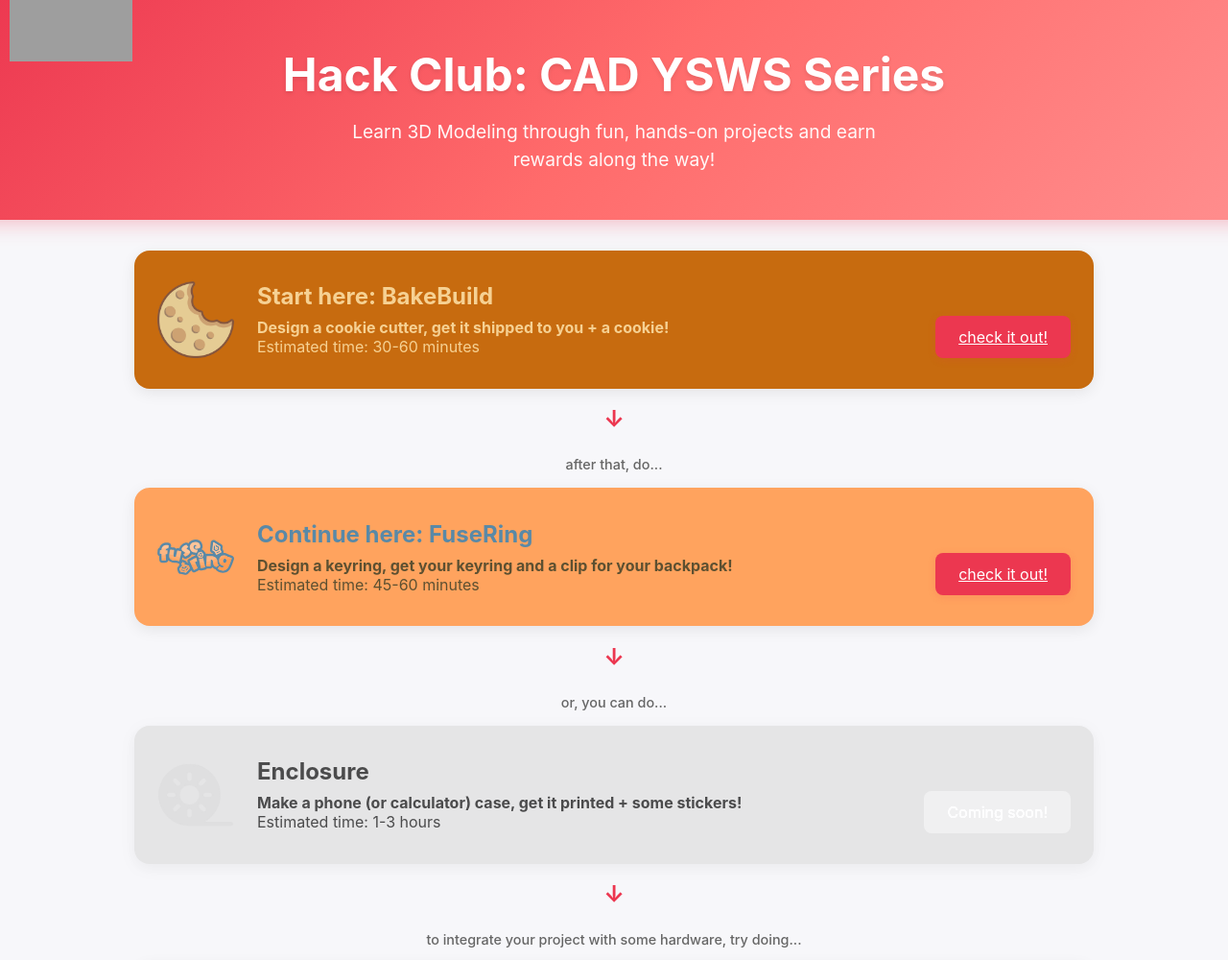
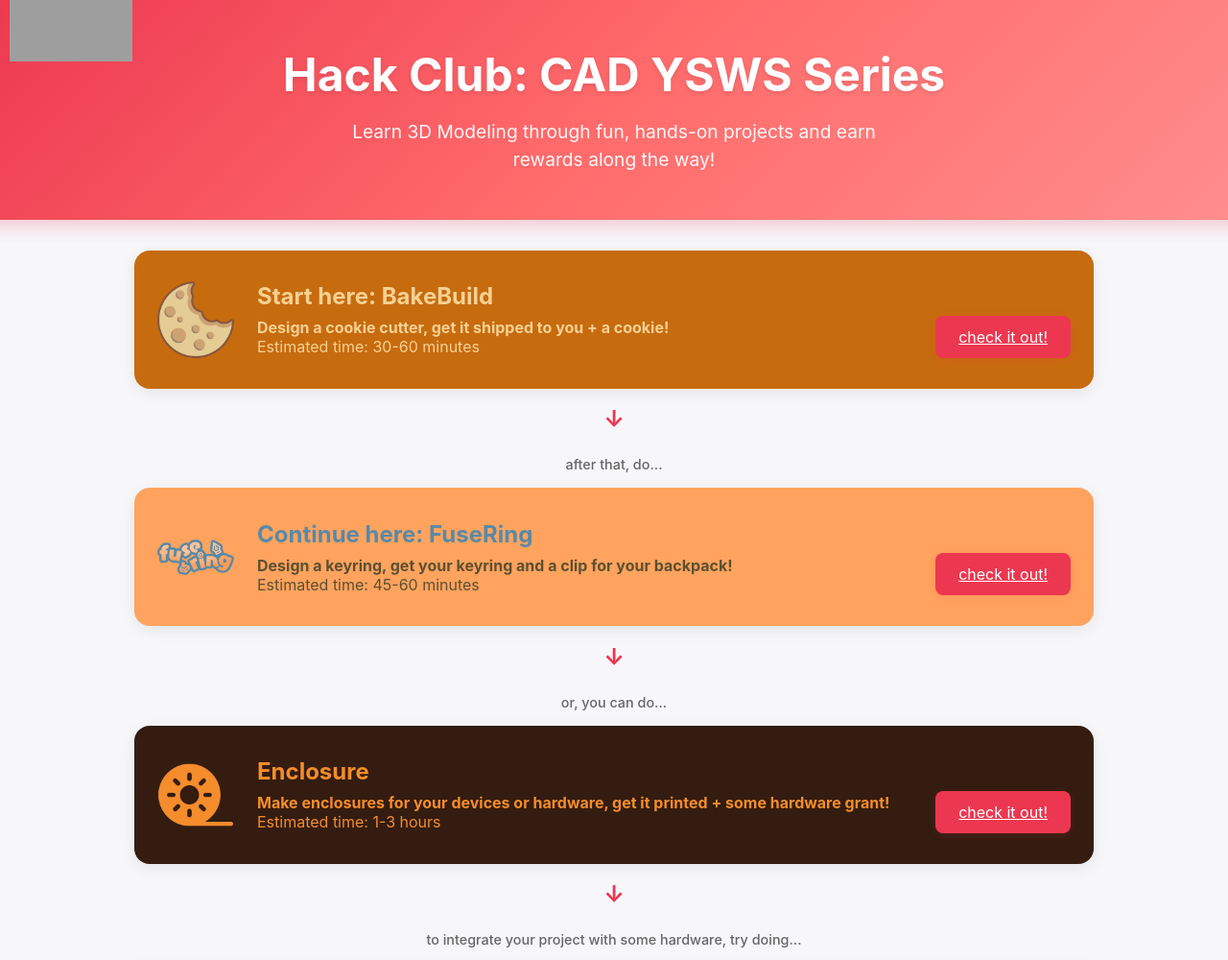
Before and after one commit to hackclub/cad, a plain HTML site: page index.html in a window 1280 px wide. Shown: the top 1000 px of the page at 96% size. Drawn offline with Linux system fonts and the light colour scheme; grey boxes are pictures that could not be loaded; a web font is replaced by a local one.

Commit message:
Update enclosure project description and change button to link

```diff
--- a/index.html
+++ b/index.html
@@ -38,14 +38,14 @@
         </div>
                 <div class="arrow">↓</div>
         <div class="flow-indicator">or, you can do...</div>
-        <div class="box unreleased-box" style="--box-bg: #ffcc00; --box-title: #000; --box-desc: #000;">
-            <img class="box-img unreleased" src="./imgs/enclosure.png" alt="Enclosure Logo">
+        <div class="box" style="--box-bg: #341C10; --box-title: #F48D2C; --box-desc: #F48D2C;">
+            <img class="box-img" src="./imgs/enclosure.png" alt="Enclosure Logo">
             <div class="box-content">
                 <div class="box-title">Enclosure</div>
-                <div class="box-desc"><strong>Make a phone (or calculator) case, get it printed + some stickers!</strong></div>
+                <div class="box-desc"><strong>Make enclosures for your devices or hardware, get it printed + some hardware grant!</strong></div>
                 <div class="box-desc">Estimated time: 1-3 hours</div>
             </div>
-            <button class="box-btn unreleased-btn" disabled>Coming soon!</button>
+            <a href="https://enclosure.hackclub.com" class="box-btn">check it out!</a>
         </div>
         <div class="arrow">↓</div>
         <div class="flow-indicator">to integrate your project with some hardware, try doing...</div>
```
